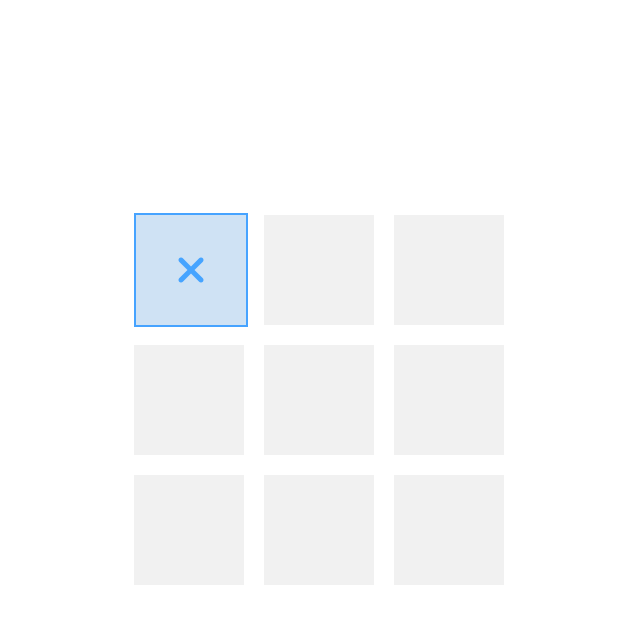
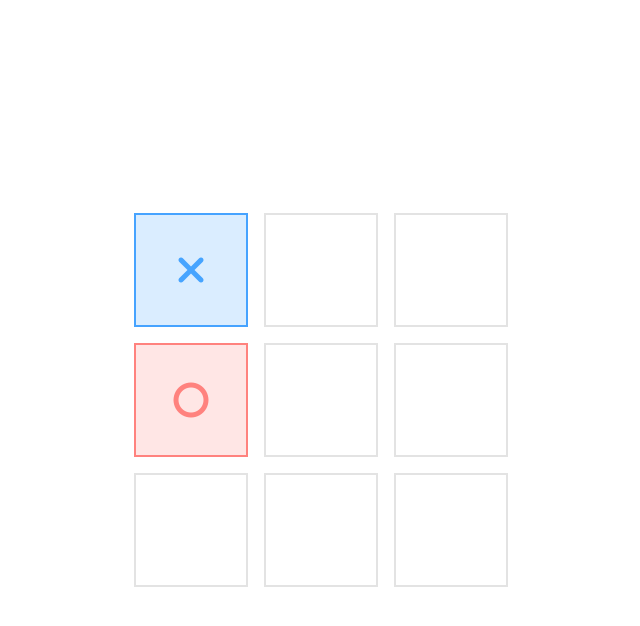
Before and after one commit to tices0/Web-Games, a React (Create React App) app in the folder tic-tac-toe/: page / in a window 1280 px wide. Both pictures are taken after a click on the button 514 px from the left and 274 px from the top of the page. Shown: the top 626 px of the page, without its empty margins (319-959 px from the left). Built offline with nearby package versions, Linux system fonts and the light colour scheme.

Commit message:
cannot click on same box twice and computer can select already selected block

```diff
--- a/tic-tac-toe/src/App.jsx
+++ b/tic-tac-toe/src/App.jsx
@@ -1,9 +1,9 @@
 import React from "react";
 import "./styles/style.css";
-import Board from "./components/Board";
+import SinglePlayer from "./pages/SinglePlayer";
 
 function App() {
-	return <Board />;
+	return <SinglePlayer />;
 }
 
 export default App;
--- a/tic-tac-toe/src/components/Board.jsx
+++ b/tic-tac-toe/src/components/Board.jsx
@@ -1,23 +1,16 @@
-import React, { useRef, useState } from "react";
+import React from "react";
 
 const list = [0, 1, 2, 3, 4, 5, 6, 7, 8];
 
-function Board() {
-	const [xMarkedBoxes, setXMarkedBoxes] = useState({});
-	const xMarkedRef = useRef({});
-
-	const handleClick = index => {
-		xMarkedRef.current[index].classList.add("x-marked");
-		setXMarkedBoxes(old => ({ ...old, [index]: true }));
-	};
-
+function Board(props) {
+	const { handleClick, boxesRef, xMarkedBoxes, oMarkedBoxes } = props;
 	return (
 		<main className="grid">
 			{list.map((item, index) => (
 				<button
 					key={index}
 					className="box"
-					ref={el => (xMarkedRef.current[index] = el)}
+					ref={el => (boxesRef.current[index] = el)}
 					onClick={() => handleClick(index)}
 				>
 					{xMarkedBoxes[index] ? (
@@ -28,7 +21,14 @@ function Board() {
 					) : (
 						""
 					)}
-					{/* <i className="fa-solid fa-o"></i> */}
+					{oMarkedBoxes[index] ? (
+						<>
+							<div className="background red"></div>
+                            <i className="fa-solid fa-o"></i>
+						</>
+					) : (
+						""
+					)}
 				</button>
 			))}
 		</main>
--- /dev/null
+++ b/tic-tac-toe/src/components/GameDirections.jsx
@@ -0,0 +1,9 @@
+import React from "react";
+
+function GameDirections(props) {
+	const { playerTurn } = props;
+	if (playerTurn) return <h1 className="game-directions">Your Turn</h1>;
+	else return <h1 className="game-directions">Please Wait</h1>;
+}
+
+export default GameDirections;
--- a/tic-tac-toe/src/index.js
+++ b/tic-tac-toe/src/index.js
@@ -1,6 +1,33 @@
 import React from "react";
 import ReactDOM from "react-dom/client";
 import App from "./App";
+
+const possibleCombinations = [
+	[0, 1, 2],
+	[3, 4, 5],
+	[6, 7, 8],
+	[0, 3, 6],
+	[1, 4, 7],
+	[2, 5, 8],
+	[0, 4, 8],
+	[2, 4, 6],
+];
+
+export const checkForVictory = boxes => {
+	console.log("boxes:", boxes);
+	for (let combition in possibleCombinations) {
+		let count = 0;
+		for (let box in boxes) {
+			if (combition.includes(box)) {
+				count++;
+				console.log("count:", count);
+			}
+			// console.log("box:", box);
+		}
+		if (count > 2) return true;
+	}
+	return false;
+};
 
 const root = ReactDOM.createRoot(document.getElementById("root"));
 root.render(
@@ -8,7 +35,3 @@ root.render(
 		<App />
 	</React.StrictMode>,
 );
-
-// If you want to start measuring performance in your app, pass a function
-// to log results (for example: reportWebVitals(console.log))
-// or send to an analytics endpoint. Learn more: https://bit.ly/CRA-vitals
--- a/tic-tac-toe/src/pages/SinglePlayer.jsx
+++ b/tic-tac-toe/src/pages/SinglePlayer.jsx
@@ -0,0 +1,70 @@
+import React, { useState, useRef, useEffect } from "react";
+import Board from "../components/Board";
+import { checkForVictory } from "..";
+// import GameDirections from "../components/GameDirections";
+
+function SinglePlayer() {
+	const [boxesClicked, setBoxesClicked] = useState([]);
+	const [xMarkedBoxes, setXMarkedBoxes] = useState({});
+	const [oMarkedBoxes, setOMarkedBoxes] = useState({});
+	const boxesRef = useRef({});
+	const [playerTurn, setPlayerTurn] = useState(true);
+
+	const handleClick = index => {
+		if (playerTurn) {
+			boxesRef.current[index].classList.add("x-marked");
+			boxesRef.current[index].style.pointerEvents = "none";
+			setXMarkedBoxes(old => ({ ...old, [index]: true }));
+			setBoxesClicked(old => [...old, index]);
+			setPlayerTurn(false);
+			console.log(checkForVictory(xMarkedBoxes));
+		}
+	};
+
+	useEffect(() => {
+		if (!playerTurn)
+			setTimeout(() => {
+				console.log(boxesClicked);
+				let box = Math.floor(Math.random() * 9);
+				while (boxesClicked.includes(box)) {
+					box = Math.floor(Math.random() * 9);
+				}
+				boxesRef.current[box].classList.add("o-marked");
+				boxesRef.current[box].style.pointerEvents = "none";
+				setOMarkedBoxes(old => ({ ...old, [box]: true }));
+				setBoxesClicked(old => [...old, box]);
+				setPlayerTurn(true);
+			}, 2000);
+
+		if (playerTurn) {
+			for (const box in boxesRef.current) {
+				if (!boxesClicked.includes(box)) {
+					boxesRef.current[box].classList.add("player-turn");
+					boxesRef.current[box].classList.remove("computer-turn");
+				}
+			}
+		} else {
+			for (const box in boxesRef.current) {
+				if (!boxesClicked.includes(box)) {
+					boxesRef.current[box].classList.remove("player-turn");
+					boxesRef.current[box].classList.add("computer-turn");
+				}
+			}
+		}
+		// eslint-disable-next-line
+	}, [playerTurn]);
+
+	return (
+		<>
+			{/* <GameDirections playerTurn={playerTurn} /> */}
+			<Board
+				handleClick={handleClick}
+				xMarkedBoxes={xMarkedBoxes}
+				boxesRef={boxesRef}
+				oMarkedBoxes={oMarkedBoxes}
+			/>
+		</>
+	);
+}
+
+export default SinglePlayer;
--- a/tic-tac-toe/src/styles/style.css
+++ b/tic-tac-toe/src/styles/style.css
@@ -24,7 +24,6 @@ body {
   transform: translate(-50%, -50%);
 }
 .grid .box {
-  background-color: #f1f1f1;
   border-radius: 0;
   width: 110px;
   height: 110px;
@@ -32,11 +31,16 @@ body {
   text-align: center;
   position: relative;
 }
-.grid .box.x-marked {
-  border: 2px solid #46a3ff;
+.grid .box.player-turn, .grid .box.player-1 {
+  background-color: #fff;
+  border: 2px solid #e3e3e3;
 }
-.grid .box.o-marked {
-  border: 2px solid #ff827e;
+.grid .box.player-turn:hover, .grid .box.player-1:hover {
+  background-color: #46a3ff;
+  opacity: 0.2;
+}
+.grid .box.computer-turn, .grid .box.player-2 {
+  background-color: #f1f1f1;
 }
 .grid .box .background {
   opacity: 0.2;
@@ -52,6 +56,12 @@ body {
 .grid .box .background.red {
   background-color: #ff827e;
 }
+.grid .box.x-marked {
+  border: 2px solid #46a3ff;
+}
+.grid .box.o-marked {
+  border: 2px solid #ff827e;
+}
 .grid .box i {
   font-size: 40px;
 }
--- a/tic-tac-toe/src/styles/style.scss
+++ b/tic-tac-toe/src/styles/style.scss
@@ -45,7 +45,6 @@ body {
 	transform: translate(-50%, -50%);
 
 	.box {
-		background-color: $lighter-grey;
 		border-radius: 0;
 		width: 110px;
 		height: 110px;
@@ -53,12 +52,20 @@ body {
 		text-align: center;
 		position: relative;
 
-		&.x-marked {
-			border: 2px solid $light-blue;
+		&.player-turn,
+		&.player-1 {
+			background-color: #fff;
+			border: 2px solid $light-grey;
+
+			&:hover {
+				background-color: $light-blue;
+				opacity: 0.2;
+			}
 		}
 
-		&.o-marked {
-			border: 2px solid $light-red;
+		&.computer-turn,
+		&.player-2 {
+			background-color: $lighter-grey;
 		}
 
 		.background {
@@ -78,6 +85,14 @@ body {
 			}
 		}
 
+		&.x-marked {
+			border: 2px solid $light-blue;
+		}
+
+		&.o-marked {
+			border: 2px solid $light-red;
+		}
+
 		i {
 			font-size: 40px;
 
```
Also changed, not shown: tic-tac-toe/src/components/PauseButton.jsx (added, +11 -0 lines), 2 other files (tests, documents, lock files or other folders).
